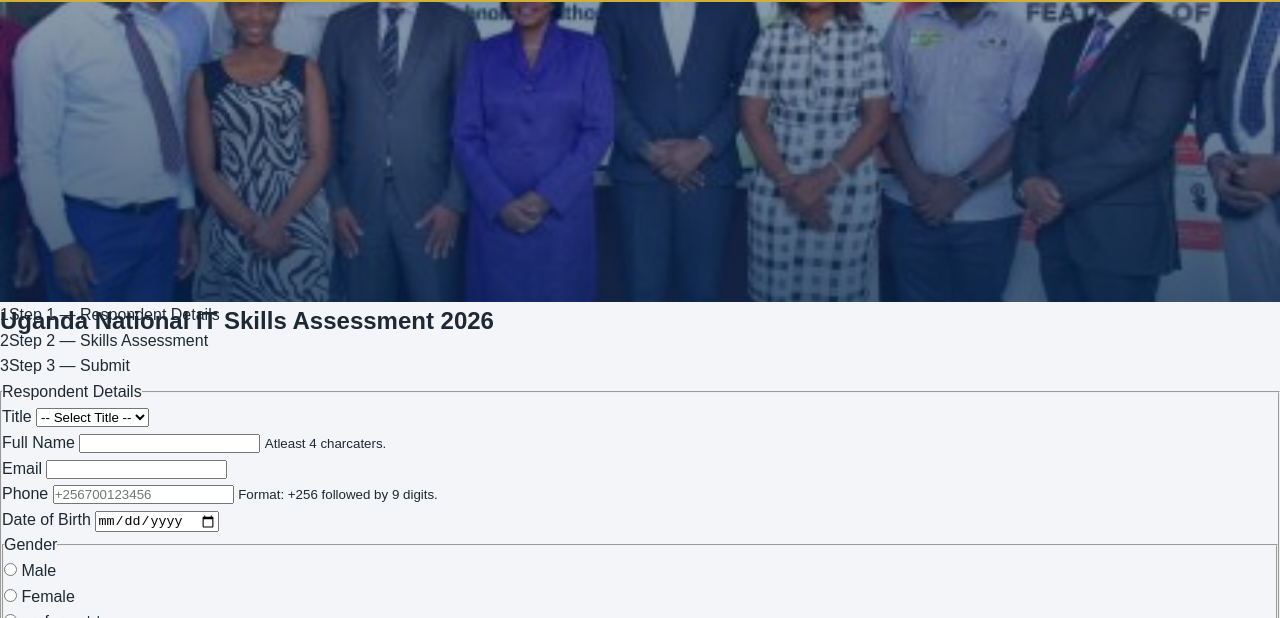
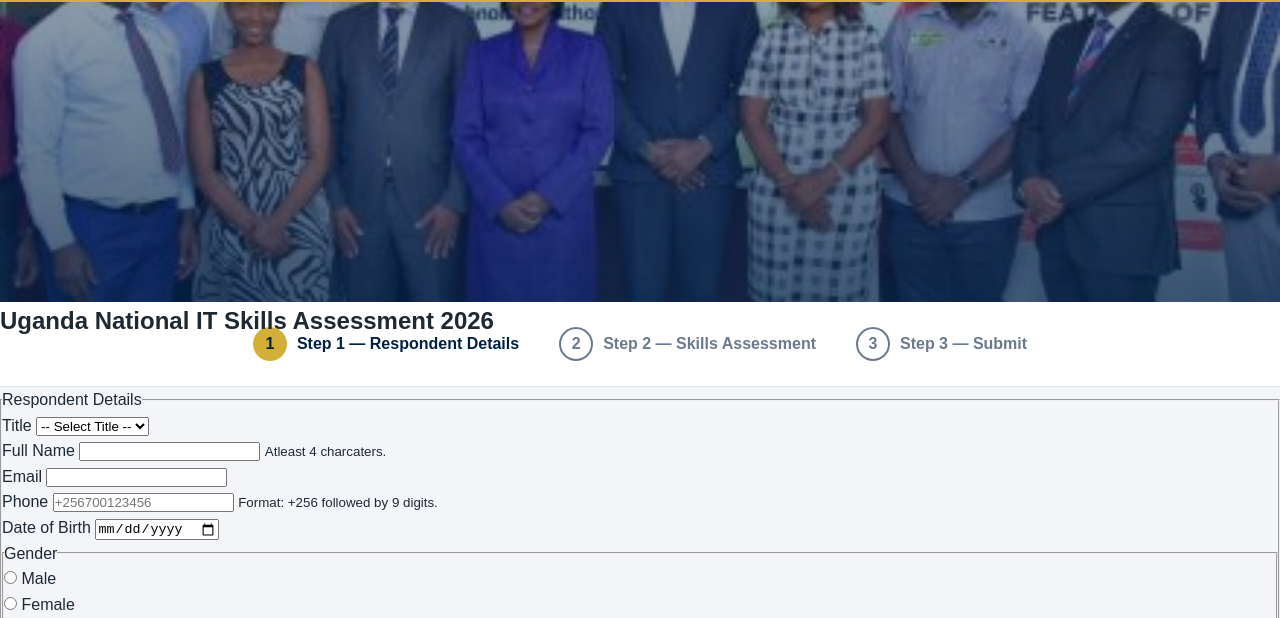
Before and after one commit to Patrickodida/nita-uganda-online-survey-form, a plain HTML site: page index.html in a window 1280 px wide. Shown: the part 180-798 px from the top of the page. Drawn offline with Linux system fonts and the light colour scheme.

Commit message:
Style the progress indicator

```diff
--- a/survey.css
+++ b/survey.css
@@ -67,3 +67,43 @@ body {
     line-height: 1.25;
     text-shadow: 2px 2px 8px rgba(0, 0, 0, 0.6);
 }
+
+/* Progress indicator */
+.progress {
+    list-style: none;
+    display: flex;
+    justify-content: center;
+    gap: 40px;
+    padding: 25px 20px;
+    background: #FFFFFF;
+    border-bottom: 1px solid #DDE3EA;
+}
+
+.progress li {
+    display: flex;
+    align-items: center;
+    gap: 10px;
+    color: #6B7A8F;
+    font-weight: bold;
+}
+
+.progress .num {
+    display: inline-flex;
+    align-items: center;
+    justify-content: center;
+    width: 34px;
+    height: 34px;
+    border-radius: 50%;
+    border: 2px solid #6B7A8F;
+    color: #6B7A8F;
+}
+
+.progress li.current {
+    color: #002147;
+}
+
+.progress li.current .num {
+    background: #D4AF37;
+    border-color: #D4AF37;
+    color: #002147;
+}
```
